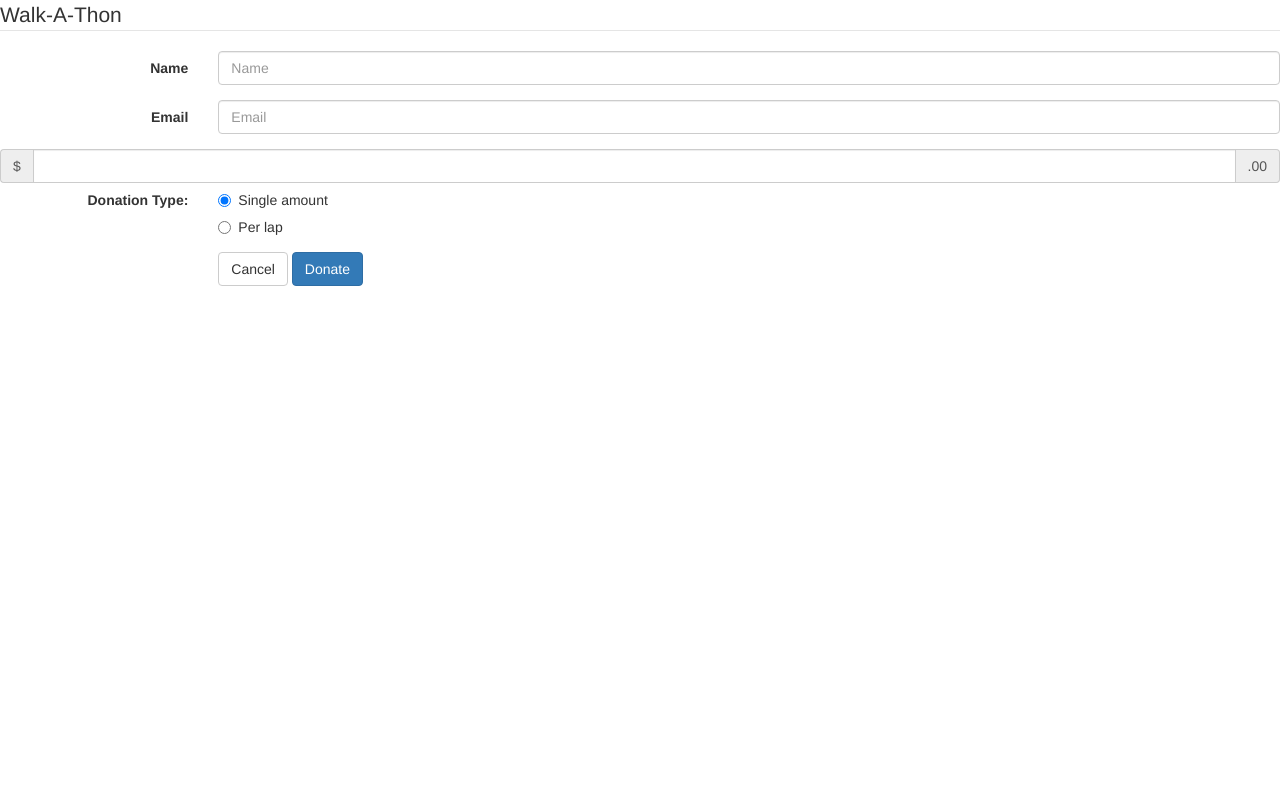
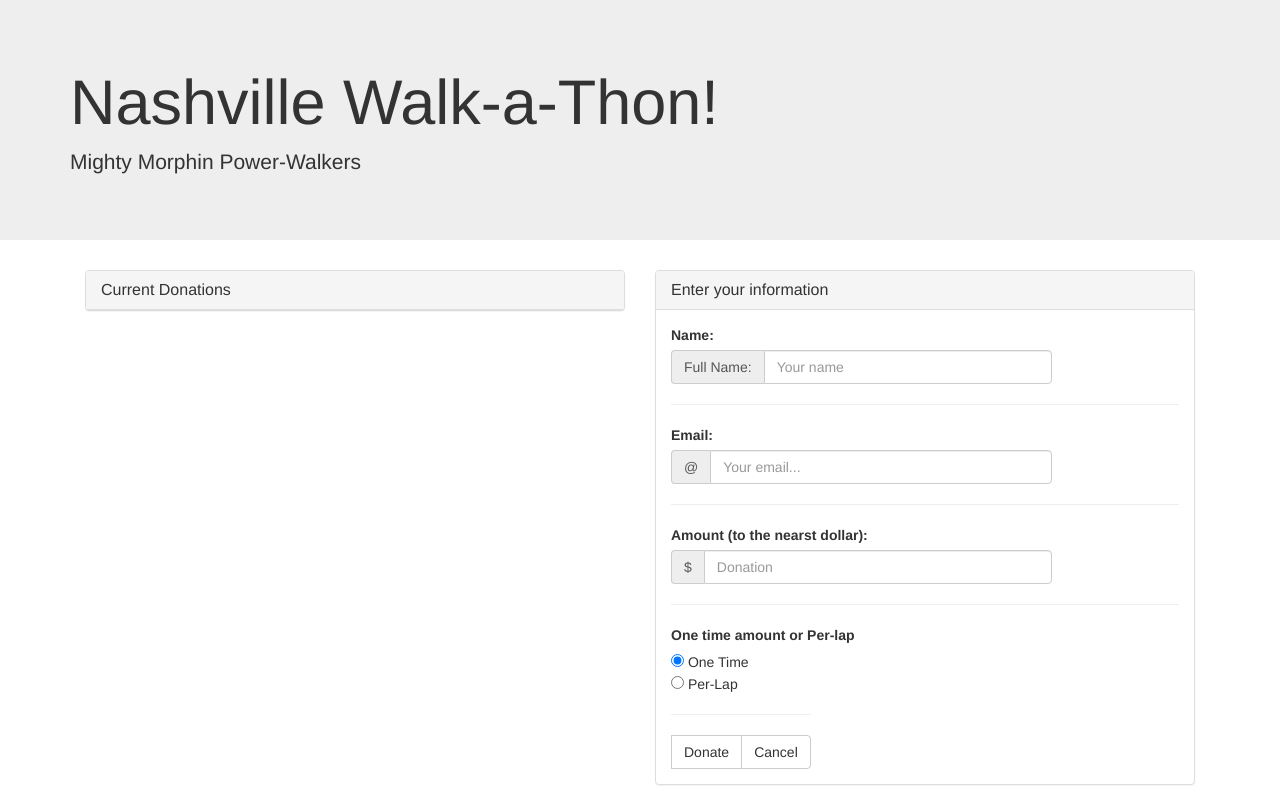
Before and after one commit to ellisthomas/walk-a-thon, a plain HTML site: page index.html in a window 1280 px wide. Drawn offline with nearby package versions, Linux system fonts and the light colour scheme.

Commit message:
working in iife

```diff
--- a/index.html
+++ b/index.html
@@ -9,51 +9,81 @@
 </head>
 <body>
 
-	<form class="form-horizontal">
-	  <fieldset>
-	    <legend>Walk-A-Thon</legend>
-	    <div class="form-group">
-	      <label for="name" class="col-lg-2 control-label">Name</label>
-	      <div class="col-lg-10">
-	        <input type="text" class="form-control" id="name" placeholder="Name">
+
+	<div class="jumbotron">
+		<div class="container">
+  			<h1>Nashville Walk-a-Thon!</h1>
+  			<p>Mighty Morphin Power-Walkers</p>
   		</div>
   	</div>
-	    <div class="form-group">
-	      <label for="inputEmail" class="col-lg-2 control-label">Email</label>
-	      <div class="col-lg-10">
-	        <input type="text" class="form-control" id="inputEmail" placeholder="Email">
+
+
+
+
+
+	<div class="container">
+
+
+		<div class="col-md-6">
+			<div class="panel panel-default">
+			  	<div class="panel-heading">
+			    	<h3 class="panel-title">Current Donations</h3>
+			  	</div>
+			  	<table class="table" id="ticketTable">
+		   			<tbody>
+
+		   			</tbody>
+		  		</table>
 			</div>
 		</div>
+
+		<div class="col-md-6">
+				<div class="panel panel-default">
+					<div class="panel-heading">
+						<h3 class="panel-title">Enter your information</h3>
+			</div>
+			<div id="warning">
+
+			</div>
+
+				<div class="panel-body">
+					<label for="name">Name:</label>
 					<div class="input-group">
-			  <span class="input-group-addon">$</span>
-			  <input type="text" class="form-control" aria-label="Amount (to the nearest dollar)">
-			  <span class="input-group-addon">.00</span>
+					<span class="input-group-addon" id="basic-addon3">Full Name:</span>
+					<input type="text" class="form-control" id="name" aria-describedby="basic-addon3" placeholder="Your name">
 				</div>
-	    <div class="form-group">
-	      <label class="col-lg-2 control-label">Donation Type:</label>
-	      <div class="col-lg-10">
-	        <div class="radio">
-	          <label>
-	            <input type="radio" name="optionsRadios" id="optionsRadios1" value="option1" checked="">
-	            Single amount
-	          </label>
+				<hr>
+					<label for="email">Email:</label>
+					<div class="input-group">
+					<span class="input-group-addon" id="basic-addon2">@</span>
+					<input type="email" class="form-control" id="email" name="email" placeholder="Your email..." aria-describedby="basic-addon2">
 					</div>
-	        <div class="radio">
-	          <label>
-	            <input type="radio" name="optionsRadios" id="optionsRadios2" value="option2">
-	            Per lap
-	          </label>
+				<hr>
+					<label for="amount">Amount (to the nearst dollar):</label>
+					<div class="input-group">
+					<span class="input-group-addon" id="basic-addon3">$</span>
+					<input type="number" class="form-control" id="amount" aria-describedby="basic-addon3" placeholder="Donation">
+					</div>
+				<hr>
+					<label for="amountType">One time amount or Per-lap</label>
+					<div class="input-group">
+					<span class="input-group">
+					<input type="radio" name="amountType" value="One Time" checked><span> One Time</span>
+					</span>
+					<span class="input-group">
+					<input type="radio" name="amountType" value="Per-Lap"><span> Per-Lap</span>
+					</span>
+					</div>
+					<div class="btn-group" role="group" aria-label="...">
+				<hr>
+					<button id="donate" type="button" class="btn btn-default">Donate</button>
+					<button id="cancel" type="button" class="btn btn-default">Cancel</button>
 					</div>
 				</div>
 			</div>
-	    <div class="form-group">
-	      <div class="col-lg-10 col-lg-offset-2">
-	        <button type="reset" class="btn btn-default">Cancel</button>
-	        <button type="submit" class="btn btn-primary">Donate</button>
 		</div>
 	</div>
-	  </fieldset>
-	</form>
+
 
 
 
--- a/main.css
+++ b/main.css
@@ -0,0 +1,7 @@
+input.form-control {
+	width: 75%;
+}
+
+div.input-group {
+	width: 75%;
+}
--- a/main.js
+++ b/main.js
@@ -0,0 +1,10 @@
+var WalkerInfo = (function() {
+	var walkers = [];
+	var donationType = "";
+
+	return {
+		getWalker: function() {
+
+		}
+	}
+})
```
Lines whose indentation alone changed are shown as unchanged.
